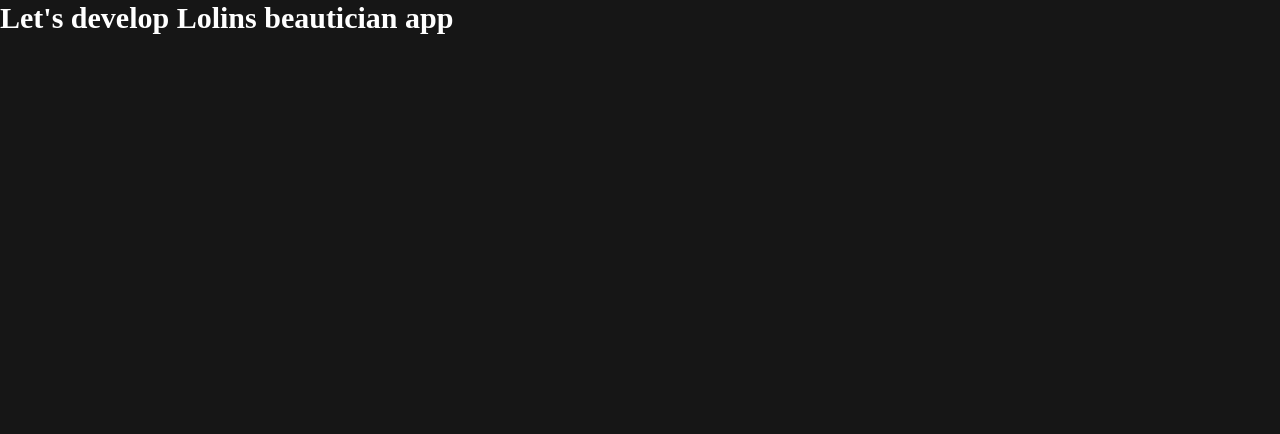
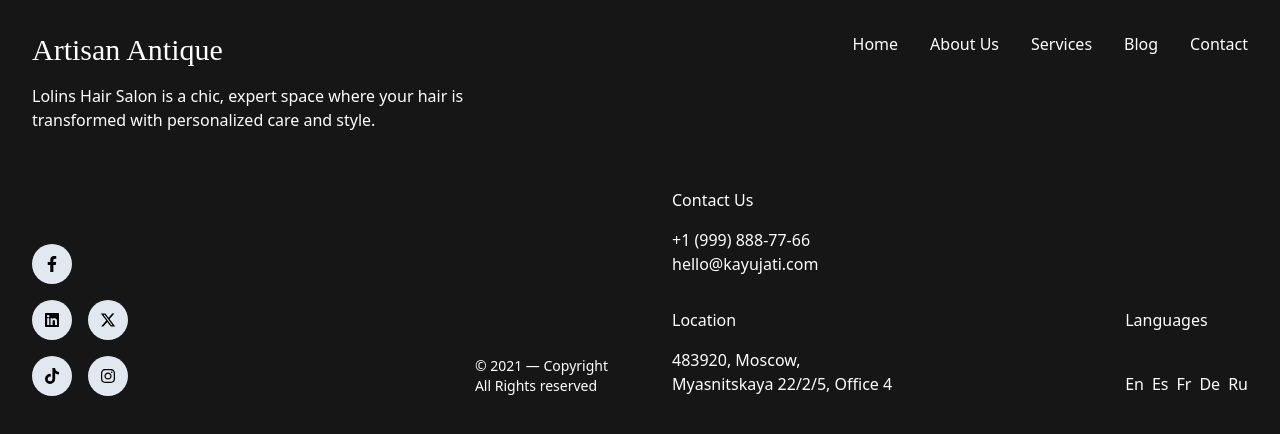
Before and after one commit to rumeshsmrr/lolins, a React (Vite) app: page / in a window 1280 px wide. Shown: the top 434 px of the page. Built offline with nearby package versions, Linux system fonts and the light colour scheme; a web font is replaced by a local one.

Commit message:
create footer.jsx

```diff
--- a/package.json
+++ b/package.json
@@ -10,8 +10,10 @@
     "preview": "vite preview"
   },
   "dependencies": {
+    "framer-motion": "^11.11.17",
     "react": "^18.3.1",
-    "react-dom": "^18.3.1"
+    "react-dom": "^18.3.1",
+    "react-icons": "^5.3.0"
   },
   "devDependencies": {
     "@eslint/js": "^9.13.0",
--- a/src/App.jsx
+++ b/src/App.jsx
@@ -1,11 +1,10 @@
 import "./App.css";
+import Footer from "./Components/Footer";
 
 function App() {
   return (
     <>
-      <h1 className=" font-primaryFont text-primaryText text-3xl font-bold ">
-        Let's develop Lolins beautician app
-      </h1>
+      <Footer />
     </>
   );
 }
--- /dev/null
+++ b/src/Components/Footer.jsx
@@ -0,0 +1,156 @@
+import React from "react";
+import { FaFacebookF, FaInstagram, FaLinkedin, FaTiktok } from "react-icons/fa";
+import { FaXTwitter } from "react-icons/fa6";
+import { motion } from "framer-motion";
+
+const Footer = () => {
+  return (
+    <footer className="bg-primary011 p-8 rounded-t-lg">
+      <motion.div
+        className="container mx-auto flex flex-col lg:flex-row items-center justify-center lg:justify-between lg:items-start"
+        initial={{ opacity: 0 }}
+        animate={{ opacity: 1 }}
+        transition={{ duration: 1 }}
+      >
+        {/* Left Section */}
+        <motion.div
+          className="mb-8 lg:mb-0 w-fit flex flex-col items-center text-primaryText lg:items-start"
+          initial={{ opacity: 0, x: -50 }}
+          whileInView={{ opacity: 1, x: 0 }}
+          transition={{ duration: 1 }}
+        >
+          <h1 className="text-3xl font-primaryFont text-textPrimary011 mb-4  text-primaryText  text-center md:text-start">
+            Artisan Antique
+          </h1>
+          <p className="text-textSecondary011 mb-4 w-full lg:w-3/5 text-center lg:text-start">
+            Lolins Hair Salon is a chic, expert space where your hair is
+            transformed with personalized care and style.
+          </p>
+        </motion.div>
+
+        <motion.nav
+          className="w-fit mb-8 md:mb-0"
+          initial={{ opacity: 0, y: 50 }}
+          whileInView={{ opacity: 1, y: 0 }}
+          transition={{ duration: 1 }}
+        >
+          <ul className="flex flex-col w-full  text-primaryText  font-stylishBold text-nowrap justify-center md:justify-end md:flex-row space-y-4 md:space-y-0 md:space-x-8">
+            {["Home", "About Us", "Services", "Blog", "Contact"].map(
+              (item, index) => (
+                <motion.li
+                  key={index}
+                  className="cursor-pointer"
+                  whileHover={{ scale: 1.05 }}
+                  whileTap={{ scale: 0.95 }}
+                >
+                  {item}
+                </motion.li>
+              )
+            )}
+          </ul>
+        </motion.nav>
+      </motion.div>
+
+      <motion.div
+        className="container mx-auto  text-primaryText  flex flex-col-reverse md:flex-row justify-between gap-16 items-end mt-10"
+        initial={{ opacity: 0 }}
+        animate={{ opacity: 1 }}
+        transition={{ duration: 1 }}
+      >
+        <motion.div
+          className="w-full md:w-1/2 flex justify-between items-end"
+          initial={{ opacity: 0, x: -50 }}
+          whileInView={{ opacity: 1, x: 0 }}
+          transition={{ duration: 1 }}
+        >
+          <div className="flex flex-row space-y-4 items-end gap-4">
+            <div className="flex flex-col space-y-4">
+              {[
+                { icon: <FaFacebookF />, label: "Facebook" },
+                { icon: <FaLinkedin />, label: "LinkedIn" },
+                { icon: <FaTiktok />, label: "TikTok" },
+              ].map((button, index) => (
+                <motion.button
+                  key={index}
+                  className="w-10 h-10 rounded-full bg-slate-200 text-black  flex items-center justify-center"
+                  whileHover={{ scale: 1.1 }}
+                  whileTap={{ scale: 0.95 }}
+                  aria-label={button.label}
+                >
+                  {button.icon}
+                </motion.button>
+              ))}
+            </div>
+            <div className="flex flex-col space-y-4">
+              {[
+                { icon: <FaXTwitter />, label: "Twitter" },
+                { icon: <FaInstagram />, label: "Instagram" },
+              ].map((button, index) => (
+                <motion.button
+                  key={index}
+                  className="w-10 h-10 rounded-full bg-slate-200 text-black flex items-center justify-center"
+                  whileHover={{ scale: 1.1 }}
+                  whileTap={{ scale: 0.95 }}
+                  aria-label={button.label}
+                >
+                  {button.icon}
+                </motion.button>
+              ))}
+            </div>
+          </div>
+
+          <p className="text-sm text-textSecondary011 mt-6">
+            © 2021 — Copyright <br /> All Rights reserved
+          </p>
+        </motion.div>
+
+        <motion.div
+          className="w-full md:w-1/2 h-full md:space-y-8"
+          initial={{ opacity: 0, x: 50 }}
+          whileInView={{ opacity: 1, x: 0 }}
+          transition={{ duration: 1 }}
+        >
+          <div className="w-full flex justify-start">
+            <div className="mb-0">
+              <h2 className="text-textPrimary011 font-stylishBold mb-4">
+                Contact Us
+              </h2>
+              <p className="text-textSecondary011">+1 (999) 888-77-66</p>
+              <p className="text-textSecondary011">hello@kayujati.com</p>
+            </div>
+          </div>
+          <div className="w-full flex justify-between">
+            <div className="m-0">
+              <h2 className="text-textPrimary011 font-stylishBold mb-4">
+                Location
+              </h2>
+              <p className="text-textSecondary011">
+                483920, Moscow, <br />
+                Myasnitskaya 22/2/5, Office 4
+              </p>
+            </div>
+
+            <div className="flex flex-col justify-between">
+              <h2 className="text-textPrimary011 font-stylishBold mb-4">
+                Languages
+              </h2>
+              <div className="flex space-x-2 text-textSecondary011">
+                {["En", "Es", "Fr", "De", "Ru"].map((lang, index) => (
+                  <motion.p
+                    key={index}
+                    whileHover={{ scale: 1.05 }}
+                    whileTap={{ scale: 0.95 }}
+                  >
+                    {lang}
+                  </motion.p>
+                ))}
+              </div>
+            </div>
+          </div>
+        </motion.div>
+      </motion.div>
+    </footer>
+  );
+};
+
+export default Footer;
```
Also changed, not shown: 1 other file (tests, documents, lock files or other folders).
